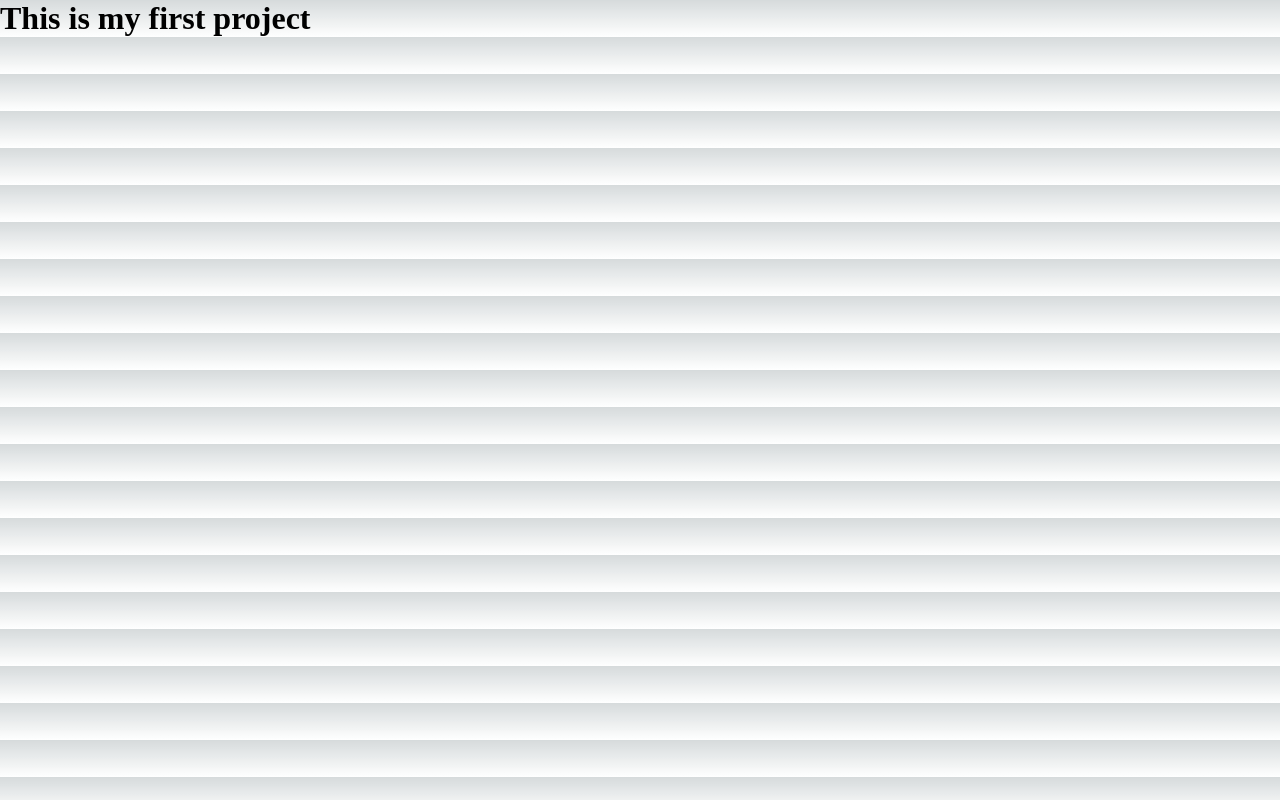
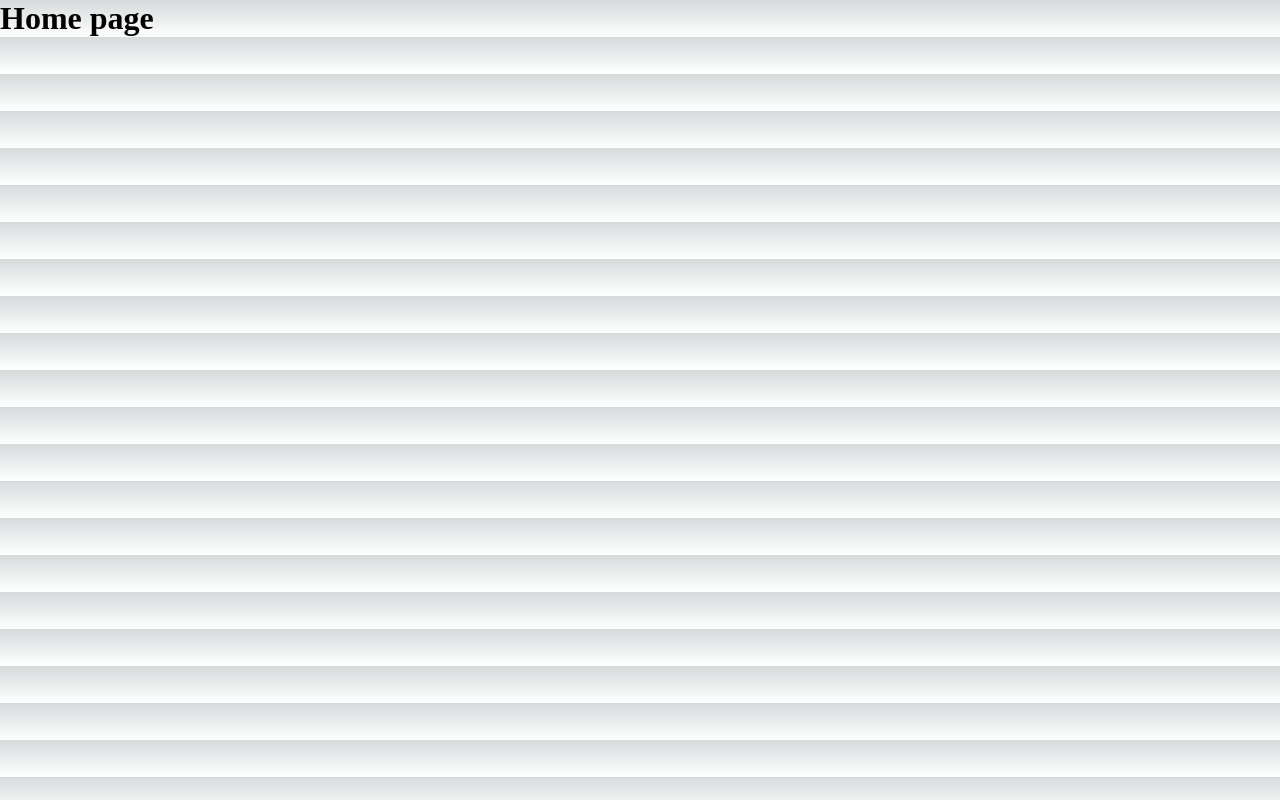
Before and after one commit to sadikul60/nextJS-first-repo, a Next.js app: page / in a window 1280 px wide. Built offline with nearby package versions, Linux system fonts and the light colour scheme.

Commit message:
added route

```diff
--- a/pages/blog/index.js
+++ b/pages/blog/index.js
@@ -1,7 +1,9 @@
+import Link from "next/link";
 
 const index = () => {
     return (
         <div>
+
             <h1>Blog 1</h1>
             <h1>Blog 2</h1>
             <h1>Blog 3</h1>
--- a/pages/index.js
+++ b/pages/index.js
@@ -1,8 +1,9 @@
+import Link from "next/link";
 
 function Home() {
   return (
     <div>
-      <h1>This is my first project</h1>
+      <h1>Home page</h1>
     </div>
   )
 }
```
